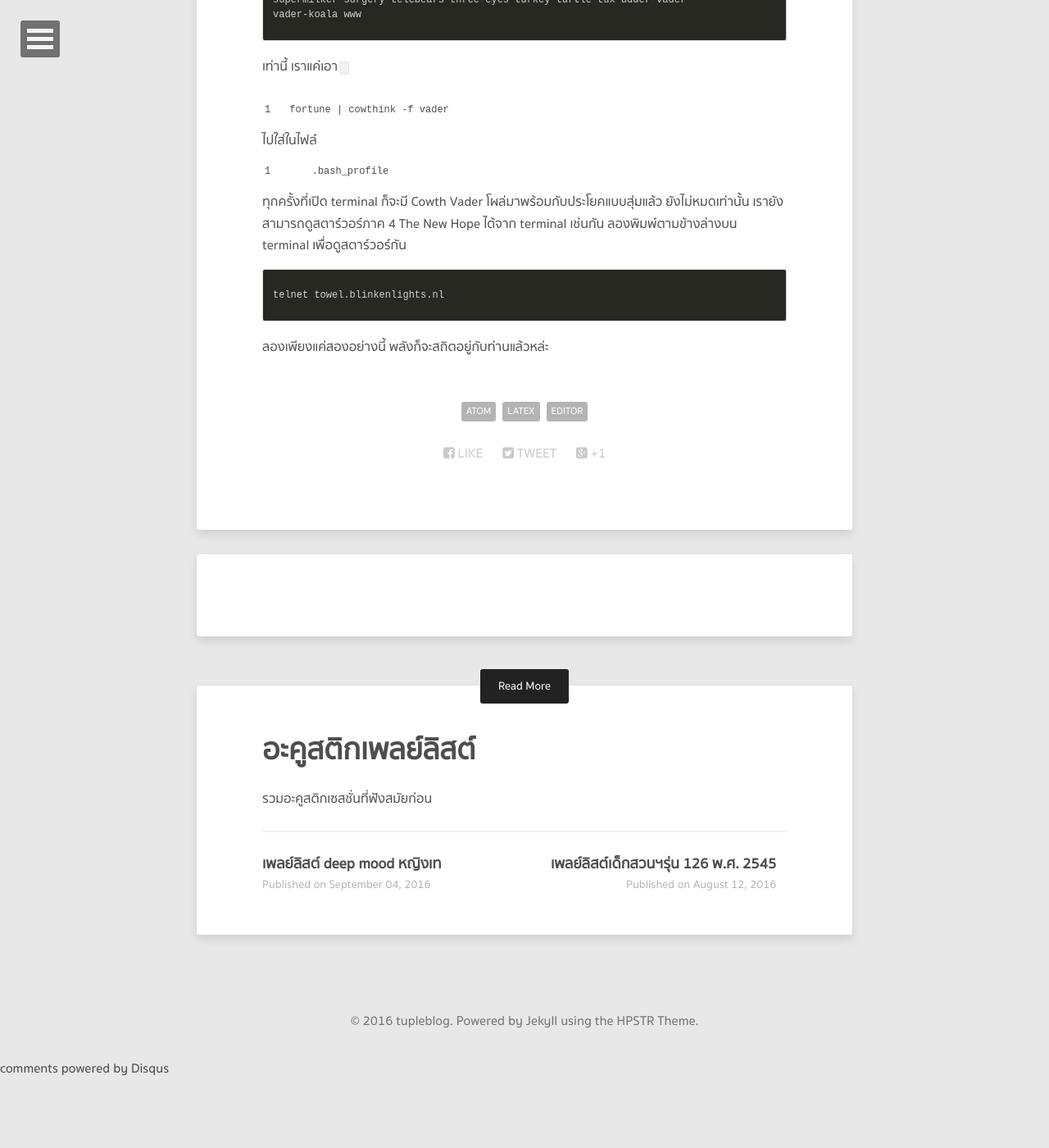
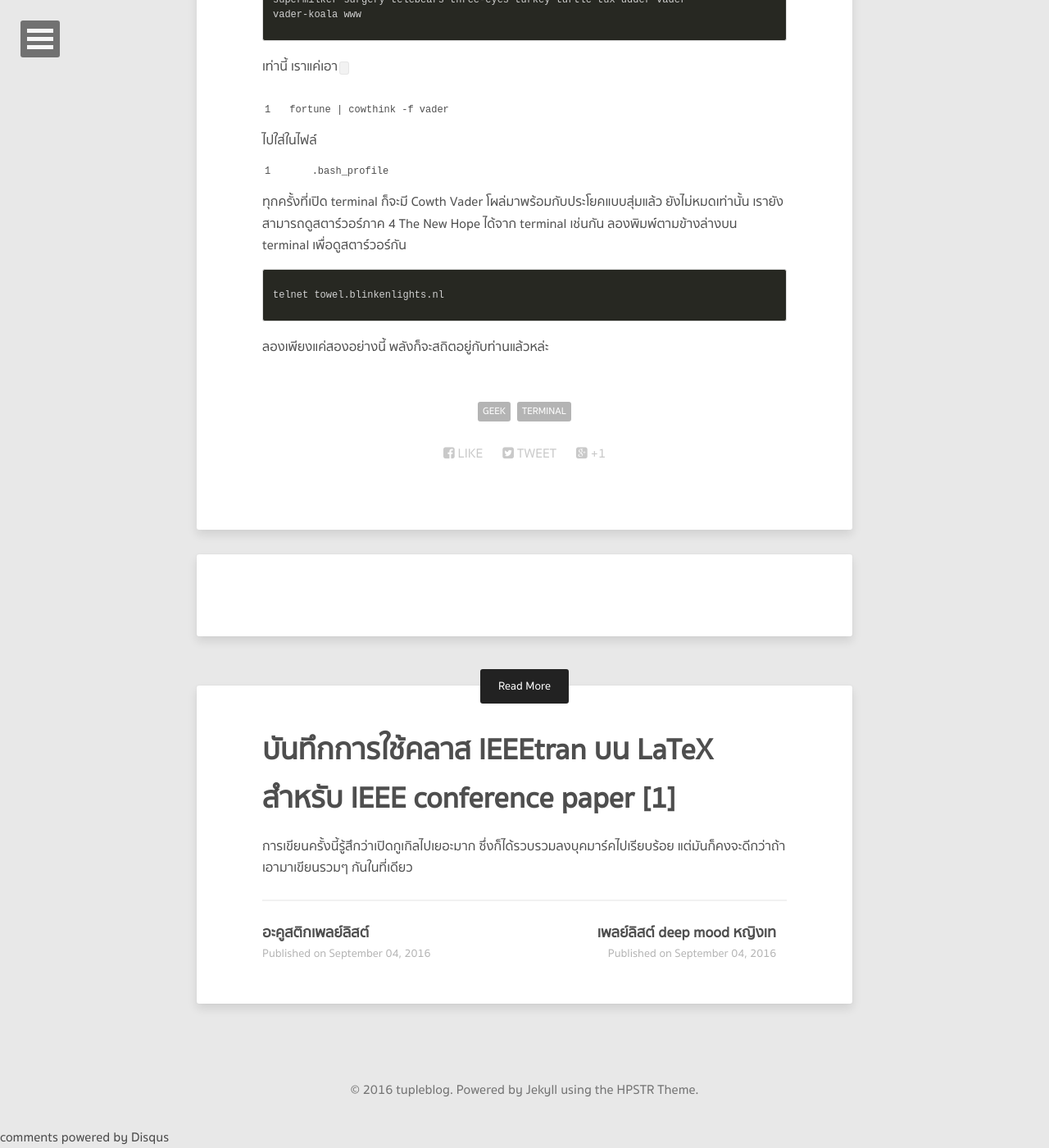
Before and after one commit to tupleblog/tupleblog.github.io, a Jekyll site: the page built from _posts/2015-12-14-cowthink-vader.md, in a window 1280 px wide and 1400 px high, scrolled down 1882 px. Shown: the whole window at 82% size. Built offline with Jekyll 4.4.1, drawn with Linux system fonts in a browser that asks for light colours; nearby versions of some CDN libraries; comment, search, counter and statistics services are not loaded; before the commit the page ends 3198 px from its top, so only the background shows below that; some of the changed lines change nothing that is shown.

Commit message:
new blog ieee with latex

```diff
--- a/_posts/2015-12-14-cowthink-vader.md
+++ b/_posts/2015-12-14-cowthink-vader.md
@@ -3,7 +3,7 @@ author: Titipata
 layout: post
 title: สตาร์วอร์บน Mac terminal
 description: "เปลี่ยน terminal เป็นสไตล์สตาร์วอร์"
-tags: [Atom, LaTeX, editor]
+tags: [geek, terminal]
 image:
   feature: post/vader/starwars.jpg
 comments: true
--- /dev/null
+++ b/_posts/2016-10-08-latex-ieeetran.md
@@ -0,0 +1,238 @@
+---
+author: tulakann
+layout: post
+title: บันทึกการใช้คลาส IEEEtran บน LaTeX สำหรับ IEEE conference paper [1]
+description: "การเขียนครั้งนี้รู้สึกว่าเปิดกูเกิลไปเยอะมาก ซึ่งก็ได้รวบรวมลงบุคมาร์คไปเรียบร้อย แต่มันก็คงจะดีกว่าถ้าเอามาเขียนรวมๆ กันในที่เดียว"
+tags: [LaTeX, IEEE, conference, paper]
+image:
+  feature: post/latexieee/feature.jpg
+  credit: IEEE
+  creditlink: http://ctan.megagod.net/tex-archive/macros/latex/contrib/IEEEtran/IEEEtran_HOWTO.pdf
+comments: true
+share: true
+date: 2016-10-08 00:30:00
+---
+
+ห่างหายการเขียนบล็อกไปนาน ในที่สุดก็กลับมาอีกครั้ง คราวนี้มาแนววิชาการนิดๆ กีคหน่อยๆ เกี่ยวกับเครื่องมือที่ใช้ในการเขียนเปเปอร์ ซึ่งก็คือ LaTeX นั่นเอง บล็อกนี้จะไม่เกริ่นถึงการติดตั้งละ ทึกทักเอาเองว่ามีอยู่ในเครื่องแล้ว ใช้เป็นระดับนึงแล้ว แต่ถ้าเป็นผู้เริ่มต้นใหม่เลยและมีความสนใจอยากลองติดตั้งก็ลองอ่าน[บล็อกเก่า](http://tupleblog.github.io/latex-on-atom/)ดูได้ครับ ในบล็อกนี้จะกล่าวถึงการใช้ LaTeX เขียนเปเปอร์สำหรับประชุมวิชาการที่ IEEE เป็นผู้ดูแลเป็นหลัก โดยการอ้างอิงในบล็อกนี้จะมีตัวช่วยคือ BibTeX และ Mendeley อย่างไรก็ตามสำหรับเราแล้วการเขียนเปเปอร์วิชาการนี่มันยากจริงๆ ยากจนรู้สึกพ่ายแพ้ขณะเขียน ย่ิงเป็นพวกกลัวโดนจับผิด จะอ้างแต่ละทีก็ลำบากจิตลำบากใจยิ่งนัก เพราะงั้นในบล็อกนี้เราจะไม่พูดถึงเทคนิคการเขียนเปเปอร์อย่างไรให้ดีแม้แต่น้อย ว่ากันแต่เรื่องเครื่องมือล้วนๆ วิชาการส่งไปทางนู้น [@titipata](https://twitter.com/titipat_a) เพราะทางนี้ไม่ค่อยสันทัดเท่าไหร่ฮะ
+
+เช่นเคยเรายังคงใช้ Atom เขียน LaTeX อยู่เหมือนบล็อกเก่าที่แปะไว้ข้างบนแต่สำหรับโปรแกรมเปิด pdf นั้นได้ย้ายมาใช้ [Skim](http://skim-app.sourceforge.net/) แทนแล้ว (ถ้าใครอยู่บนวินโดว์ก็น่าจะใช้ [Adobe Reader](https://get.adobe.com/reader/) ได้นะ) เนื่องมาจาก[แพคเกจที่ใช้เปิด pdf ในอะตอม](https://atom.io/packages/pdf-view)นั้นทำงานค่อนข้างช้าเมื่อเปเปอร์เริ่มมีความเยอะ ส่วนแพคเกจอะตอมอื่นๆ ที่ต้องติดตั้งเพิ่มจากบล็อกเก่าก็จะมี [latexer](https://atom.io/packages/latexer) ที่ช่วยได้มากเวลาเราจะอ้างถึงเปเปอร์ที่อยู่ในไฟล์ BibTeX
+
+# เตรียมความพร้อม
+ถึงบรรทัดนี้ก็สมมติว่าพร้อมเขียนละ แต่เพื่อความลื่นไหลในการอ่านเราจะดาวน์โหลดและติดตั้งสิ่งที่จำเป็นให้ครบซะก่อนที่จะไปต่อ ทั้งแพคเกจบน LaTeX รวมไปถึงโปรแกรมจัดการสื่ออ้างอิง
+
+## LaTeX template
+สำคัญมากอันนี้ เพราะเราจะไม่เขียนเองทั้งหมดแน่นอน ทาง IEEE ก็เตรียมไว้ให้อย่างเพียบพร้อมที่[หน้าเว็บนี้](http://www.ieee.org/conferences_events/conferences/publishing/templates.html) หรือถ้าอยากกดตรงๆ เลยก็จิ้มข้างล่าง
+
+- [LaTeX Archive Contents (PDF, 63 KB)](http://www.ieee.org/documents/IEEEtran.zip)
+- [LateX Bibliography Files](http://www.ieee.org/documents/IEEEtranBST2.zip)
+
+ซึ่งเค้าก็มี[เปเปอร์วิธีใช้งาน](http://ctan.megagod.net/tex-archive/macros/latex/contrib/IEEEtran/IEEEtran_HOWTO.pdf)มาให้ด้วย (รูปที่ใช้เปิดบล็อกนี้ที่เห็นข้างบนนั่นแหละ) เขียนไว้ค่อนข้างละเอียด บล็อกนี้จริงๆ แล้วก็สรุปสิ่งที่(คิดว่า)จำเป็นมาจากคอมเมนต์ในเทมเพลตกับเปเปอร์นี้แหละ ถ้าใครสงสัยตรงไหนเพิ่มเติมก็ลองตามไปอ่านที่ต้นทางดูได้ครับ
+
+## LaTeX packages
+แพคเกจที่เราต้องเพิ่มมาเองจะมีหลักๆ ก็คือ `breakurl`, `hyperref`, `multirow` และ `booktabs` แต่ถ้าใครลง LaTeX ตัวเต็มเราก็ไม่แน่ใจเหมือนกันว่าจะต้องลงมั้ย ยังไงก็ลองลงดูก่อนได้ ถ้ามี Tex Live Utility ก็ใช้ตามสะดวก หรือถ้าไม่มีก็รันคำสั่งเอาก็ได้
+
+{% highlight bash %}
+sudo tlmgr install <package name>
+{% endhighlight %}
+
+## Reference Manager
+ที่มีอยู่ก็หลายเจ้ามาก ที่คุ้นๆ หูกันก็อาจจะเป็น Endnote ที่มีความผูกพันธ์อย่างเหนียวแน่นกับ MS Word แต่ก็่อย่างที่เกริ่นไว้ว่าบล็อกนี้จะใช้ Mendeley อะเนาะ เพราะงั้นก็ติดตั้งเลยดีกว่า ([ไปหน้าดาวน์โหลด](https://www.mendeley.com/download-mendeley-desktop/)) หรือถ้าใครใช้อย่างอื่นอยู่แล้วที่สามารถคัดลอกข้อมูลผู้แต่งออกมาเป็น BibTeX entry ได้ก็ใช้อันนั้นเลยก็ได้ครับ
+
+## เริ่มสำรวจไฟล์เทมเพลต
+ทีนี้เรามาแตกไฟล์ที่โหลดมาเมื่อกี้จะพบว่ามีอยู่สองโฟลเดอร์ซึ่งก็คือ IEEEtran กับ IEEEtranBST2 โดยภายในแต่ละโฟลเดอร์ก็จะมีไฟล์เต็มไปหมด แต่ไฟล์ที่เราจะใช้กันในตอนนี้มีเท่านี้
+
+### IEEEtran
+
+- IEEEtran.cls
+- bare_conf.tex
+
+### IEEEtranBST2
+
+- IEEEabrv.bib
+- IEEEexample.bib
+- IEEEfull.bib
+- IEEEtran.bst
+- IEEEtranS.bst
+
+โดยที่ไฟล์หลักที่เราจะทำการแก้ไขคือ bare_conf.tex นั่นเอง ก่อนจะเริ่มทุกสิ่งก็ให้สร้างโฟลเดอร์สำหรับโปรเจคขึ้นมาแล้วก็ copy ไฟล์ที่จะใช้ไปรวมกันไว้ จากนั้นก็เปลี่ยนชื่อ bare_conf.tex ซะหน่อย บล็อกนี้เปลี่ยนเป็น my_conf_paper.tex ตอนนี้เราก็จะมีโฟลเดอร์สำหรับเปเปอร์นี้พร้อมทั้งไฟล์ที่ต้องใช้หน้าตาแบบนี้
+
+<figure><center>
+  <img src="/images/post/latexieee/folder.png" data-action="zoom"/>
+</center></figure>
+
+## ลองคอมไพล์ครั้งแรก
+มาถึงจุดนี้เราก็จะมาลองคอมไพล์กันดูว่าหน้าตาเทมเพลตของเปเปอร์นี้จะออกมาเป็นยังไง เวลาคอมไพล์ก็ใช้แพคเกจ `latex` บนอะตอมนี่แหละ ปุ่มลัดคือ `ctrl`+`alt`+`b` เมื่อคอมไพล์เสร็จโปรแกรมที่ใช้ในการเรียกไฟล์ตามที่ตั้งค่าไว้ในแพคเกจ `latex` จะถูกเรียกขึ้นมา เนื่องจากบล็อกนี้คงไม่เขียนอะไรเยอะเลยตั้งค่าให้ใช้ `pdf-view` เพื่อแสดงในอะตอมไปเลยละกัน
+
+_**NOTE** หลังจากใช้ `pdf-view` ไปสักพักก็พบความช้าอย่างคาดไม่ถึง เลยกลับไปใช้ Skim เหมือนเดิม.._
+
+<figure><center>
+  <img src="/images/post/latexieee/openinatom.png" data-action="zoom"/>
+
+  <figcaption>
+    <a title="">
+      ตั้งค่าให้แสดงไฟล์ pdf บนอะตอมที่นี่ อย่าลืมลงแพคเกจ pdf-view
+    </a>
+  </figcaption>
+</center></figure>
+
+ไฟล์ที่ได้ออกมาก็จะหน้าตาโล้นๆ ประมาณนี้
+
+<figure><center>
+  <img src="/images/post/latexieee/firstbuild.png" data-action="zoom"/>
+</center></figure>
+
+ลองสังเกตในโฟลเดอร์ดูจะพบว่ามีไฟล์แปลกๆ ขึ้นมาหลายอันเช่น `.log` `.aux` เป็นต้น ซึ่งพวกนี้เป็นไฟล์จำเป็นในกระบวนการคอมไพล์ เราสามารถลบได้ด้วยปุ่มลัด `ctrl`+`alt`+`c`
+
+# การใช้คลาส IEEEtran
+ในที่สุดก็ได้เข้าเรื่องซะที ขออภัยที่เกริ่นเยอะไปหน่อย มาถึงตรงนี้การเขียนก็ไม่ใช่เรื่องยากอีกต่อไป จริงๆ ก็แค่เลื่อนๆ หาสิ่งที่เราต้องการแก้ ส่วนมากก็จะเป็น `\section{}` กับ `\subsection{}` แล้วก็เพิ่มลดอะไรไปตามสะดวก เดี๋ยว LaTeX จะจัดการจัดหน้าและเว้นช่องไฟตัวอักษรให้อย่างสวยงามเอง เนื่องจากมันง่ายขนาดนี้ บล็อกนี้ก็เลยจะมาพูดถึงสิ่งที่มันไม่ได้โชว์หรือเปิดใช้มาตั้งแต่ต้นกัน โดยจะเริ่มไล่ไปตามคอมเมนต์ในไฟล์ my_conf_paper.tex ตั้งแต่บรรทัดที่ 66-67 เป็นต้นไป
+
+## Citation packages
+บรรทัดที่ 95 จะเจอ `\usepackage{cite}` อยู่ ก็จัดการ uncomment โลด จริงๆ แล้วเหมือน cite เป็น built-in module แต่เค้าใส่มาให้ก็เปิดซะหน่อย
+
+{% highlight tex %}
+% *** CITATION PACKAGES ***
+%
+\usepackage{cite}
+% cite.sty was written by Donald Arseneau
+{% endhighlight %}
+
+## Graphics related packages
+บรรทัดที่ 116-154 อันนี้สำคัญมาก เพราะเป็นแพคเกจที่ช่วยในการจัดการไฟล์รูปภาพต่างๆ ที่เราจะเอาใส่เข้ามาในเปเปอร์ เปิดใช้งานก็ uncomment เช่นเคย
+
+{% highlight tex %}
+{% raw %}
+\ifCLASSINFOpdf
+  \usepackage[pdftex]{graphicx}
+  % declare the path(s) where your graphic files are
+  \graphicspath{{../pdf/}{../jpeg/}{images/}}
+  % and their extensions so you won't have to specify these with
+  % every instance of \includegraphics
+  \DeclareGraphicsExtensions{.pdf,.jpeg,.png,.jpg}
+\else
+{% endraw %}
+{% endhighlight %}
+
+ตรงนี้จะมีส่วนช่วยให้ชีวิตสะดวกนิดนึงคือ `\graphicspath{}` ที่จะให้กำหนดที่ที่เราจะเก็บไฟล์รูปภาพไว้ ในที่นี้ให้เราไปสร้างโฟลเดอร์เพิ่มในโฟลเดอร์โปรเจคเช่น images แล้วก็เติม path เข้าไปเป็น {% raw %}`\graphicspath{{../pdf/}{../jpeg/}{images/}}`{% endraw %} อีกอย่างที่ชีวิตจะสะดวกขึ้นก็คือ `\DeclareGraphicsExtensions{.pdf,.jpeg,.png,.jpg}` ที่ประกาศฟอร์แมตภาพที่รองรับ เวลาใส่รูปก็ไม่ต้องใส่นามสกุลเลยถ้ามันอยู่ในนี้ ในที่นี้ให้เพิ่ม `.jpg` เข้าไปหน่อย ถึงแม้มันจะเหมือน `.jpeg` แต่มันเรียกแทนกันไม่ได้
+
+## URL breaking & Table formatter packages
+อันนี้ไม่มีละต้องเพิ่มมาเอง ในที่นี้เราเพิ่มไปที่บรรทัด 301 ตามนี้
+
+{% highlight tex %}
+% *** URL BREAKING PACKAGES ***
+\usepackage{url}
+\usepackage{breakurl}
+\usepackage[breaklinks]{hyperref}
+% break line both / and -
+\def\UrlBreaks{\do\/\do-}
+
+% *** TABLE FORMATTER PACKAGES ***
+% Use to format table in case multirow needed
+\usepackage{multirow}
+\usepackage{booktabs}
+{% endhighlight %}
+
+ซึ่งแพคเกจกลุ่มแรกใช้ในการจัดลิงค์ที่ใส่ไว้ใน References ให้สวยงามยิ่งขึ้น โดยการตัดขึ้นบรรทัดใหม่เมื่อเจอ `/` และ `-` หรือใครจะเพิ่ม `_` ก็ตามสะดวก ขึ้นอยู่กับว่า References ที่เราอ้างนั้นมันมีลิงค์ที่มีสัญลักษณ์พวกนี้มากน้อยแค่ไหน ส่วนกลุ่มหลังช่วยในการวาดตารางบน LaTeX ให้ดูสวยงามขึ้นในระดับนึง
+
+## การใส่สมการ
+การใส่สมการเป็นหนึ่งในจุดแข็งของ LaTeX เนื่องจากมันเรนเดอร์ออกมาได้สวยมาก และเราไม่ต้องไปจัดอะไรมันให้เหนื่อยใจ นอกจากนี้เรายังสามารถ label สมการเพื่อที่จะอ้างถึงได้อีกด้วย สำหรับข้อมูลเพิ่มเติมเช่นสัญลักษณ์ต่างๆ หรือการเขียนพวกเศษส่วนตัวห้อยตัวยก ก็แนะนำ[เว็บนี้จาก Sharelatex](https://www.sharelatex.com/learn/Mathematical_expressions) ไว้ให้ไปอ่านกัน
+
+การเขียนสมการใน LaTeX เขียนได้สองแบบหลักๆ คือแบบสร้าง environment ซึ่งมันจะนับจำนวนสมการทั้งหมดแล้วแสดงเลขกำกับสมการให้อัตโนมัติ กับอีกแบบก็คือไม่สร้าง ยกตัวอย่างด้วยการเขียนจริงเลยละกัน
+
+{% highlight tex %}
+% start from line 528
+\section{Equation}
+This section shows how we can write the equation in LaTeX. The
+$y = mx + c$ is supposed to be in-line equation. Notice that we
+use \$ sign to open in-line equation. We can also write full
+line equation using \$\$ like this $$E = mc^2$$. Again, notice
+that there is no equation number here. To write the equation
+with its labelled number we do as follows:
+
+\begin{equation}
+  \label{velo1}
+  S = ut + \frac{1}{2} at^2
+\end{equation}
+
+\begin{equation}
+  \label{velo2}
+  v = u + at
+\end{equation}
+
+\begin{equation}
+  \label{velo3}
+  v^2 = u^2 + 2aS
+\end{equation}
+
+Now that if we want to refer to the equation we can use
+\emph{ref} command like equation \ref{velo1}, \ref{velo2} and
+\ref{velo3} are the equations in classic Physics.
+{% endhighlight %}
+
+ตรงนี้ถ้าใครลงแพคเกจ `latexer` บนอะตอมจะเห็นว่าตอนพิมพ์ `\ref{}` แล้วรอสักวิสองวิมันจะขึ้น autocomplete มาให้แบบนี้
+
+<figure><center>
+  <img src="/images/post/latexieee/autocomplete_ref.png" data-action="zoom"/>
+</center></figure>
+
+และนี่คือผลการเรนเดอร์โค้ดก้อนนั้น
+
+<figure><center>
+  <img src="/images/post/latexieee/equation_example.png" data-action="zoom"/>
+</center></figure>
+
+## Floats
+ใน LaTeX เราจะเรียกพวกรูปและตารางว่า floats ซึ่งก็ตามชื่อ มันจะลอยๆ อยู่ ซึ่งเค้าก็ใส่ตัวอย่างการใช้งานและข้อควรปฏิบัติมาให้ในบรรทัด 434-526 ส่วนที่ควรรู้คือ
+
+> Note that the IEEE does not put floats in the very first column - or typically anywhere on the first page for that matter. Also, in-text middle ("here") positioning is typically not used, but it is allowed and encouraged for Computer Society conferences (but not Computer Society journals). Most IEEE journals/conferences use top floats exclusively.
+
+แปลไทยก็คือเปเปอร์ IEEE จะไม่ให้ใส่รูปไว้ในหน้าแรก และส่วนมากจะไม่ให้รูปลอยเท้งเต้งอยู่กลางหน้า (ยกเว้น Computer Society conferences) โดยปกติแล้วเค้าจะให้อยู่ชิดบนเป็นหลัก เช่นเคย ลองใส่รูปด้วยการเขียนจริงกันเลย
+
+{% highlight tex %}
+% start from line 550
+\section{Floats}
+Here is a float demo. We can put the figure in LaTeX like this.
+Note that the \emph{label} command must come after \emph{caption}
+command. To refer to this image, IEEEtran provides macro
+\emph{figurename} so we refer to \figurename{\ref{pluto}} like
+this. For table we refer to it manually, for example you can see
+multiplication results in Table \ref{demo_table}.
+
+\begin{figure}[!t]
+  \centering
+  \includegraphics[width=0.9\linewidth]{pluto}
+  \caption{The image of Pluto}
+  \label{pluto}
+\end{figure}
+
+\begin{table}[!t]
+  \caption{Multiplication table}
+  \label{demo_table}
+  \centering
+  \begin{tabular}{*{5}{c}}
+    \toprule
+    \multirow{2}{*}{Factor} & \multicolumn{2}{c}{Odd} & \multicolumn{2}{c}{Even}\\
+    \cmidrule(lr){2-3}
+    \cmidrule(lr){4-5}
+    & 1 & 3 & 2 & 4 \\
+    \midrule
+    1 & 1 & 3 & 2 & 4 \\
+    \cmidrule{1-5}
+    2 & 2 & 6 & 4 & 8 \\
+    \cmidrule{1-5}
+    3 & 3 & 9 & 6 & 12 \\
+    \bottomrule
+  \end{tabular}
+\end{table}
+{% endhighlight %}
+
+เรนเดอร์มาหน้าตาจะเป็นแบบนี้
+
+<figure><center>
+  <img src="/images/post/latexieee/floats.png" data-action="zoom"/>
+</center></figure>
+
+ในส่วนของรูปภาพจะสังเกตได้ว่า label จะต้องตามหลัง caption เสมอ และเวลาเราอ้างถึงมันก็ให้ใช้มาโครที่ IEEE เตรียมไว้ให้ซึ่งก็คือ `\figurename{}` แล้วค่อย `\ref{}` ไปที่รูป มันก็จะเรนเดอร์เป็น `Fig. N` ให้เลย ส่วนของตารางนั้นเราเลือกใช้แพคเกจ `booktabs` เพราะมันเรนเดอร์ออกมาได้สวยกว่าปกติ โดยเฉพาะถ้าตารางเราไม่จำเป็นต้องมีเส้นในแนวตั้ง `booktabs` ประกอบด้วยเส้นสี่แบบคือ `\toprule`, `\midrule`, `\cmidrule{}` และ `\bottomtule` หน้าที่ก็ตามชื่อเลย ส่วน `\cmidrule{}` จะพิเศษหน่อยคือต้องกำหนดคอลัมน์ที่จะขีดด้วย และถ้าจะให้เส้นในแถวเดียวกันขาดกลางได้ก็ต้องกำหนดคอลัมน์พร้อมทั้งใช้ตัวเลือก `(lr)` ด้วย ส่วนแพคเกจ `multirow` ก็ใช้เพื่อช่วยในการรวมมากกว่าหนึ่งแถวเข้าด้วยกัน นอกจากนี้เรายังสามารถทำให้ floats ทั้งหลายนี้มีความกว้างเท่าหน้ากระดาษได้ด้วยการประกาศ `*` เช่น `\begin{table*}[!t]` หรือ `\begin{figure*}[!t]` อันนี้จะมีประโยชน์มากในกรณีที่รูปหรือตารางมันกว้างมากจนบีบให้อยู่ในคอลัมน์เดียวไม่ได้
+
+เริ่มรู้สึกว่าถ้ายัดทั้งหมดลงในบล็อกเดียวมันจะแออัดเกินไป ไม่คิดว่าจะยาวขนาดนี้ ขอจบพาร์ทแรกไว้ที่ตรงนี้ก่อนดีกว่า แล้วพาร์ทต่อไปจะเกี่ยวกับการอ้างอิงล้วนๆ ส่วนของบล็อกนี้ถ้ามีข้อสงสัยอะไรตรงไหนก็ลอง pm มาถามได้ฮะ
+
+ปล. หลังจากใช้ `pdf-view` ไปสักพักก็พบว่ามันยังช้าอยู่เหมือนเดิม จะเขียนน้อยก็ยังช้า เลยใช้ Skim เหมือนเดิมแล้วจ้า
```
Also changed, not shown: images/post/latexieee/autocomplete_ref.png (added), images/post/latexieee/equation_example.png (added), images/post/latexieee/feature.jpg (added), images/post/latexieee/feature.png (added), images/post/latexieee/firstbuild.png (added), images/post/latexieee/floats.png (added), images/post/latexieee/folder.png (added), images/post/latexieee/openinatom.png (added).
